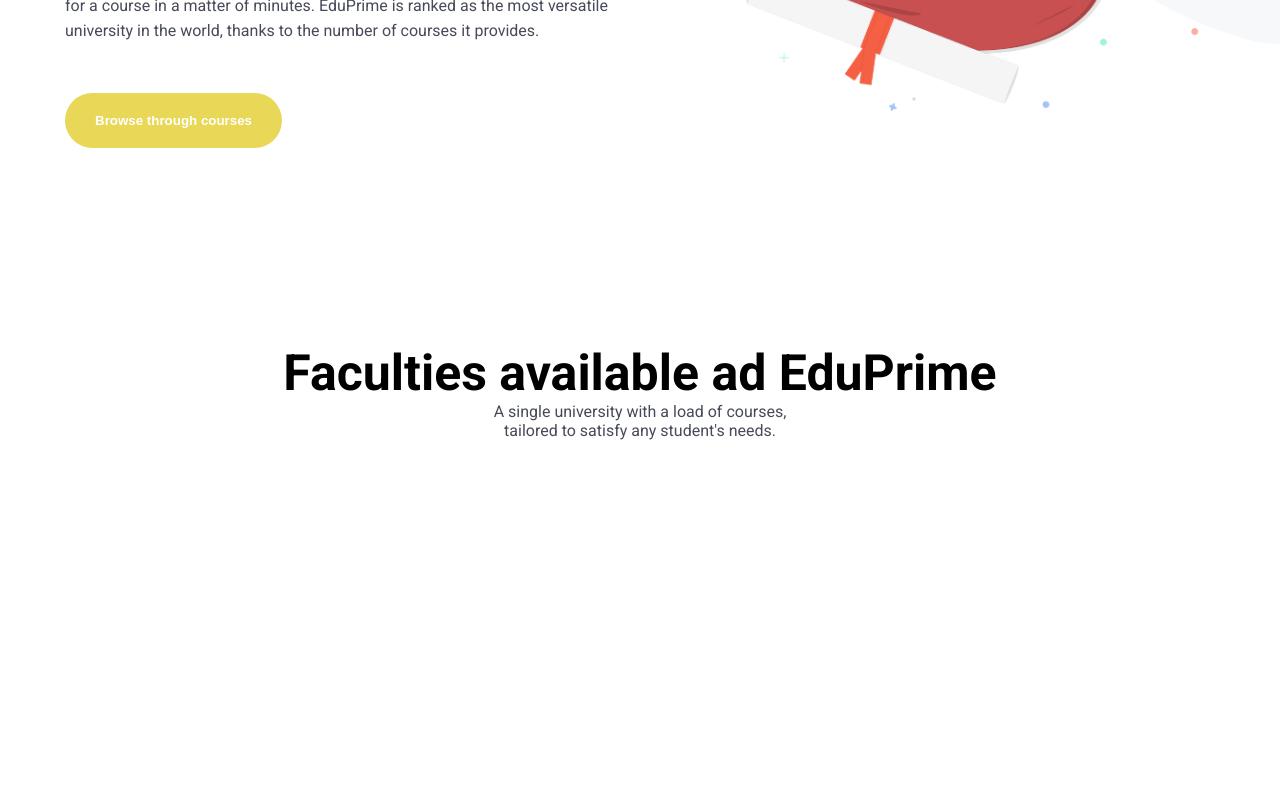
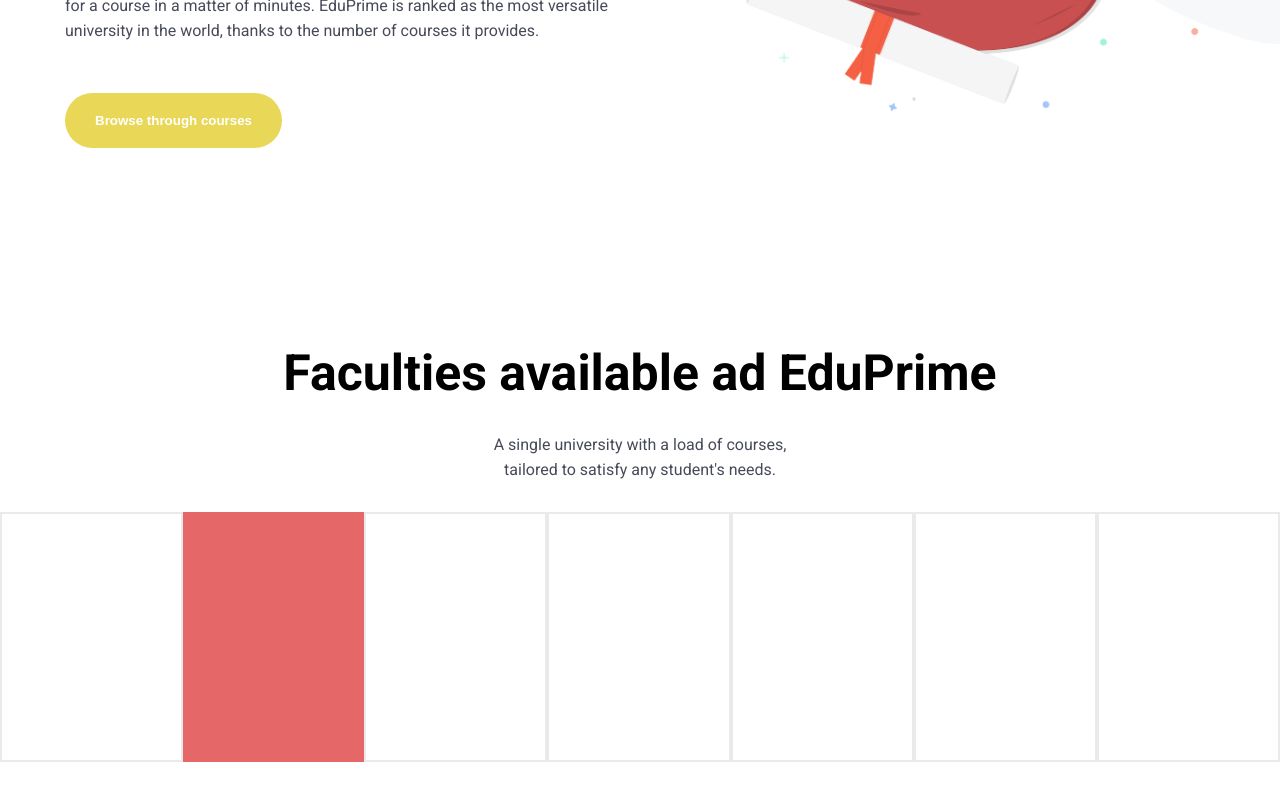
Before and after one commit to bertoldimatteo/proj-html-vuejs, a Vue app: page / in a window 1280 px wide. Shown: the part 1336-2136 px from the top of the page. Before the commit the page ends 1976 px from the top, so only its background shows below. Built offline with nearby package versions, Linux system fonts and the light colour scheme.

Commit message:
struttura carousel sezione 2

```diff
--- a/src/assets/style/_variables.scss
+++ b/src/assets/style/_variables.scss
@@ -23,6 +23,7 @@
     --gray-five: #7f7f7f;
     --gray-six: #454545;
     --gray-seven: #474a58;
+    --gray-eight: #eaeaea;
 
 /*----------------
     DIMENSION
--- a/src/components/mainComponents/baseMain.vue
+++ b/src/components/mainComponents/baseMain.vue
@@ -17,6 +17,15 @@
                     <div class="container-p">
                         <p>A single university with a load of courses, tailored to satisfy any student's needs.</p>
                     </div>
+            </div>
+            <div class="carousel-images">
+                    <div class="box-image"></div>
+                    <div class="box-image box-active"></div>
+                    <div class="box-image"></div>
+                    <div class="box-image"></div>
+                    <div class="box-image"></div>
+                    <div class="box-image"></div>
+                    <div class="box-image"></div>
             </div>
         </section>
     </main>
@@ -69,5 +78,23 @@
 }
 .second-section p {
     color: var(--gray-seven);
+    margin: 30px 0;
+    line-height: 25px;
+}
+.carousel-images {
+    display: flex;
+}
+.box-image {
+    width: 400px;
+    height: 250px;
+    border: 2px solid var(--gray-eight);
+    display: flex;
+    align-items: center;
+    justify-content: center;
+}
+.box-active {
+    background-color: var(--color-two);
+    color: var(--white-one);
+    border: none;
 }
 </style>
```
